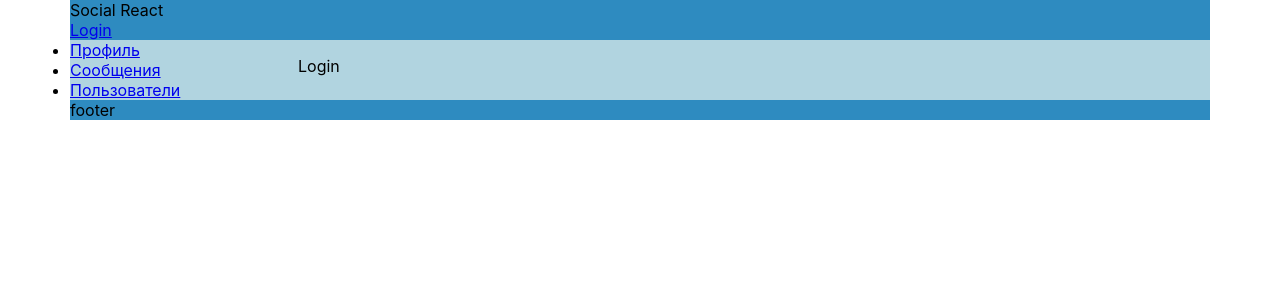
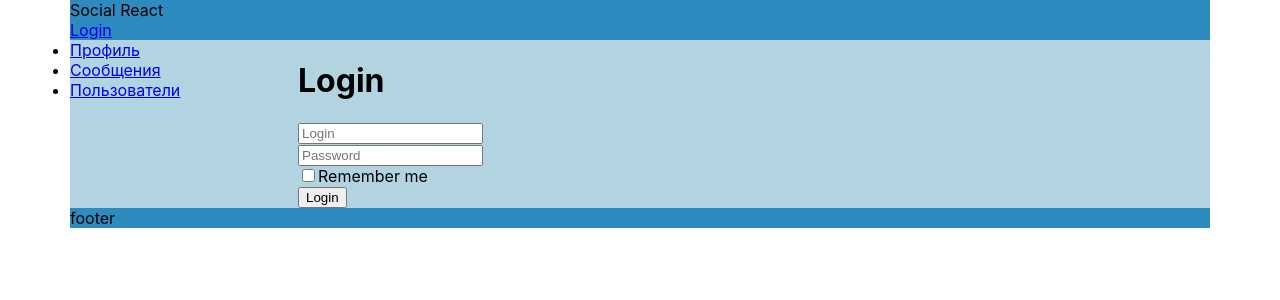
Before and after one commit to kast96/social, a React (Create React App) app: page /login in a window 1280 px wide. Shown: the top 300 px of the page. Built offline with nearby package versions, Linux system fonts and the light colour scheme; no server answers.

Commit message:
Login redux-form

```diff
--- a/package.json
+++ b/package.json
@@ -14,6 +14,7 @@
     "react-router-dom": "^5.2.0",
     "react-scripts": "4.0.3",
     "redux": "^4.0.5",
+    "redux-form": "^8.3.7",
     "redux-thunk": "^2.3.0",
     "web-vitals": "^1.0.1"
   },
--- a/src/components/Login/Login.jsx
+++ b/src/components/Login/Login.jsx
@@ -1,5 +1,16 @@
+import LoginReduxForm from "./LoginForm";
+
 const Login = (props) => {
-    return <p>Login</p>
+    const onSubmit = (formData) => {
+        console.log(formData);
+    }
+
+    return (
+        <div>
+            <h1>Login</h1>
+            <LoginReduxForm onSubmit={onSubmit} />
+        </div>
+    )
 }
 
 export default Login;
--- /dev/null
+++ b/src/components/Login/LoginForm.jsx
@@ -0,0 +1,26 @@
+import { reduxForm, Field } from "redux-form";
+
+const LoginForm = (props) => {
+    return (
+        <form onSubmit={props.handleSubmit}>
+            <div>
+                <Field component={'input'} name={'Login'} placeholder={'Login'} />
+            </div>
+            <div>
+                <Field component={'input'} name={'Password'} type={'password'} placeholder={'Password'} />
+            </div>
+            <div>
+                <Field component={'input'} name={'RememberMe'} type={'checkbox'} />Remember me
+            </div>
+            <div>
+                <button>Login</button>
+            </div>
+        </form>
+    )
+}
+
+const LoginReduxForm = reduxForm({
+    form: 'login'
+})(LoginForm);
+
+export default LoginReduxForm;
--- a/src/redux/redux-store.js
+++ b/src/redux/redux-store.js
@@ -5,13 +5,15 @@ import usersReducer from './users-reducer.js';
 import sidebarReducer from './sidebar-reducer.js';
 import authReducer from './auth-reducer.js';
 import thunkMiddleware from 'redux-thunk';
+import { reducer as formReducer } from 'redux-form';
 
 let redusers = combineReducers({
     profilePage: profileReducer,
     dialogsPage: dialogsReducer,
     usersPage: usersReducer,
     sidebar: sidebarReducer,
-    auth: authReducer
+    auth: authReducer,
+    form: formReducer
 });
 let store = createStore(redusers, applyMiddleware(thunkMiddleware));
 
```
Also changed, not shown: 1 other file (tests, documents, lock files or other folders).
